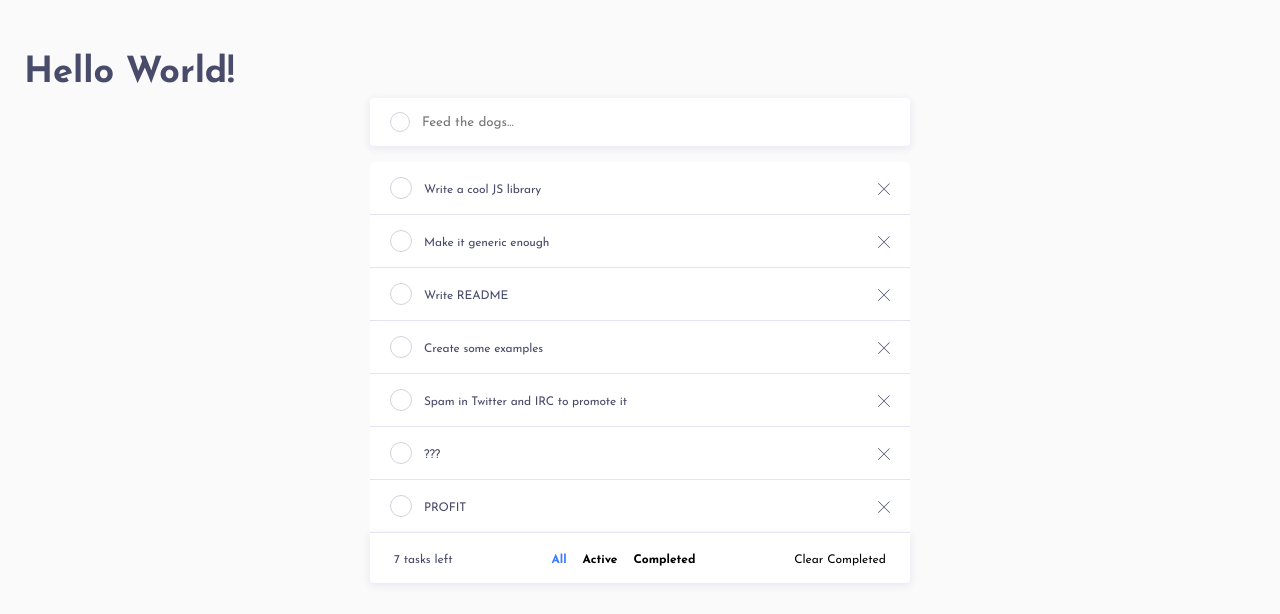
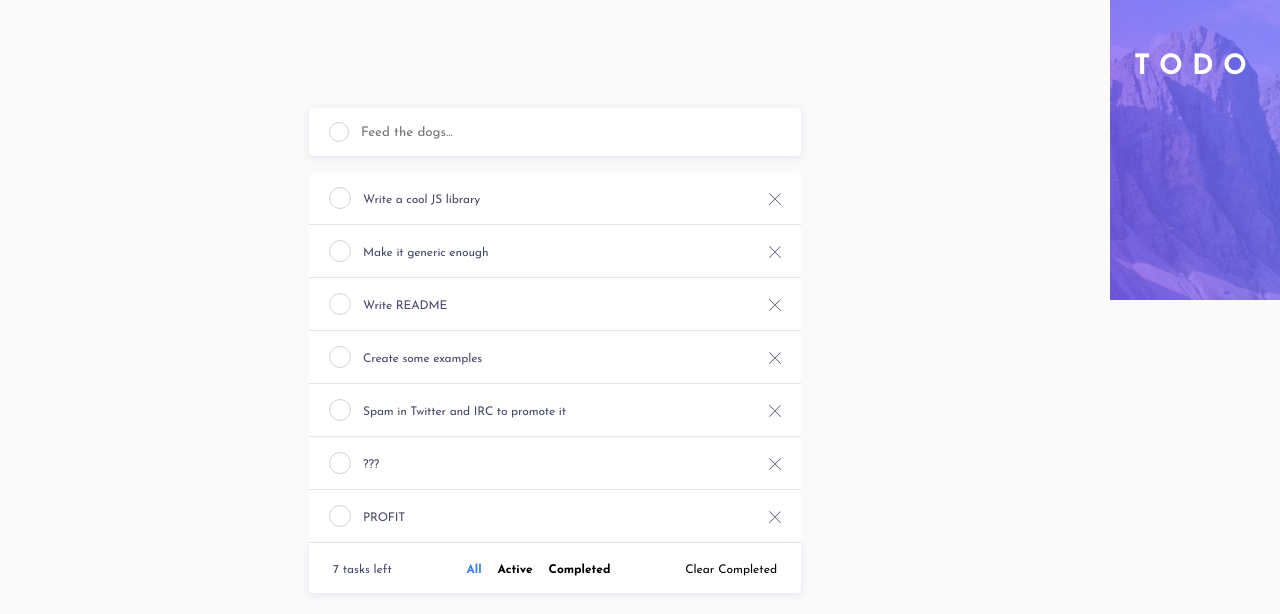
Before and after one commit to cellbesmanos/fm-todo-app, a Vue app: page / in a window 1280 px wide. Shown: the top 614 px of the page. Built offline with nearby package versions, Linux system fonts and the light colour scheme.

Commit message:
Feat: Add overlap effect to header and todo list

```diff
--- a/src/App.vue
+++ b/src/App.vue
@@ -1,10 +1,11 @@
 <template>
   <main>
-    <h1>Hello World!</h1>
+    <Header />
     <TodoList />
   </main>
 </template>
 
 <script setup>
 import TodoList from "./components/TodoList.vue";
+import Header from "./components/Header.vue";
 </script>
--- a/src/components/Header.vue
+++ b/src/components/Header.vue
@@ -20,6 +20,7 @@
   .header {
     --height: 30rem;
     background-image: url("../assets/bg-desktop-light.jpg");
+    grid-area: 1 / 3;
   }
 }
 
--- a/src/components/TodoList.vue
+++ b/src/components/TodoList.vue
@@ -143,7 +143,9 @@ function clearCompleted() {
 
 <style>
 .todoList {
+  grid-area: 2;
+  padding-inline: 2.4rem;
+  margin-inline: auto;
   width: min(100%, 54rem);
-  margin-inline: auto;
 }
 </style>
--- a/src/main.css
+++ b/src/main.css
@@ -43,8 +43,7 @@ main {
   display: grid;
   justify-content: center;
   grid-template-columns: 1fr;
-  padding-block: 4.8rem;
-  padding-inline: 2.4rem;
+  grid-template-rows: 10.8rem 9.2rem;
   color: var(--clr-blue-gray-600);
 }
 
```
